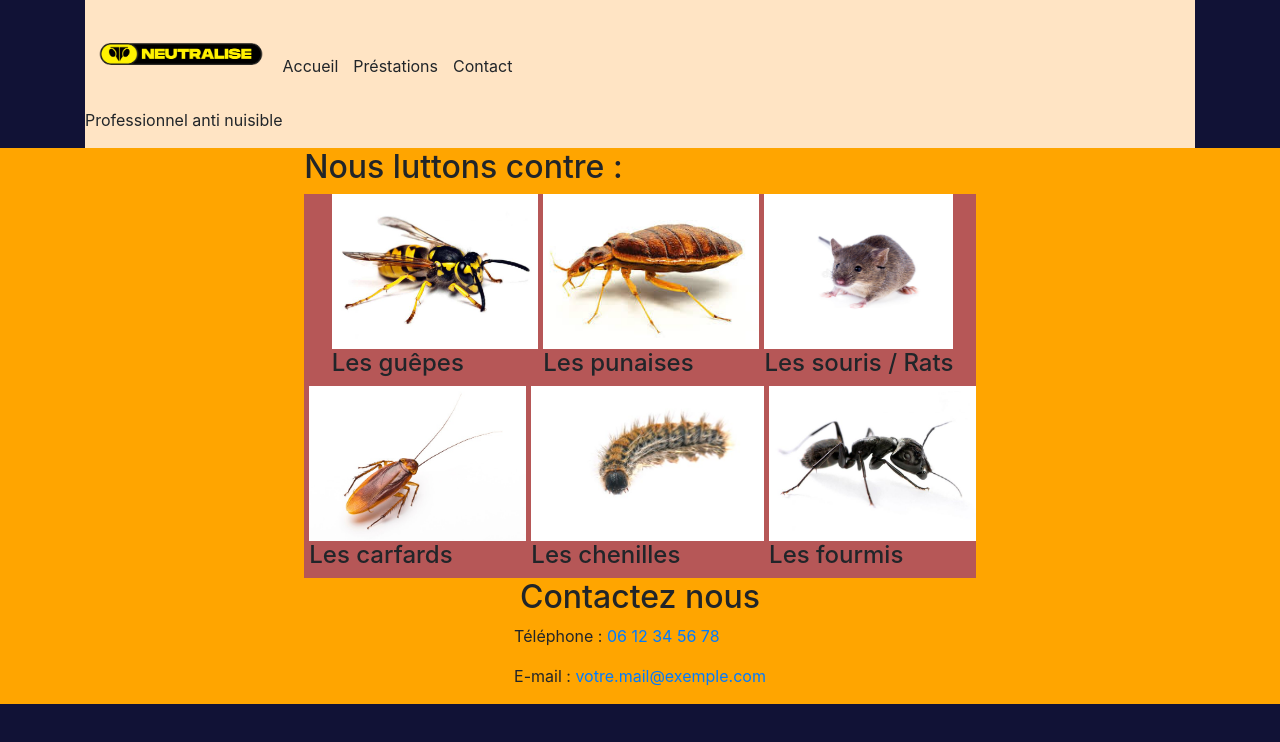
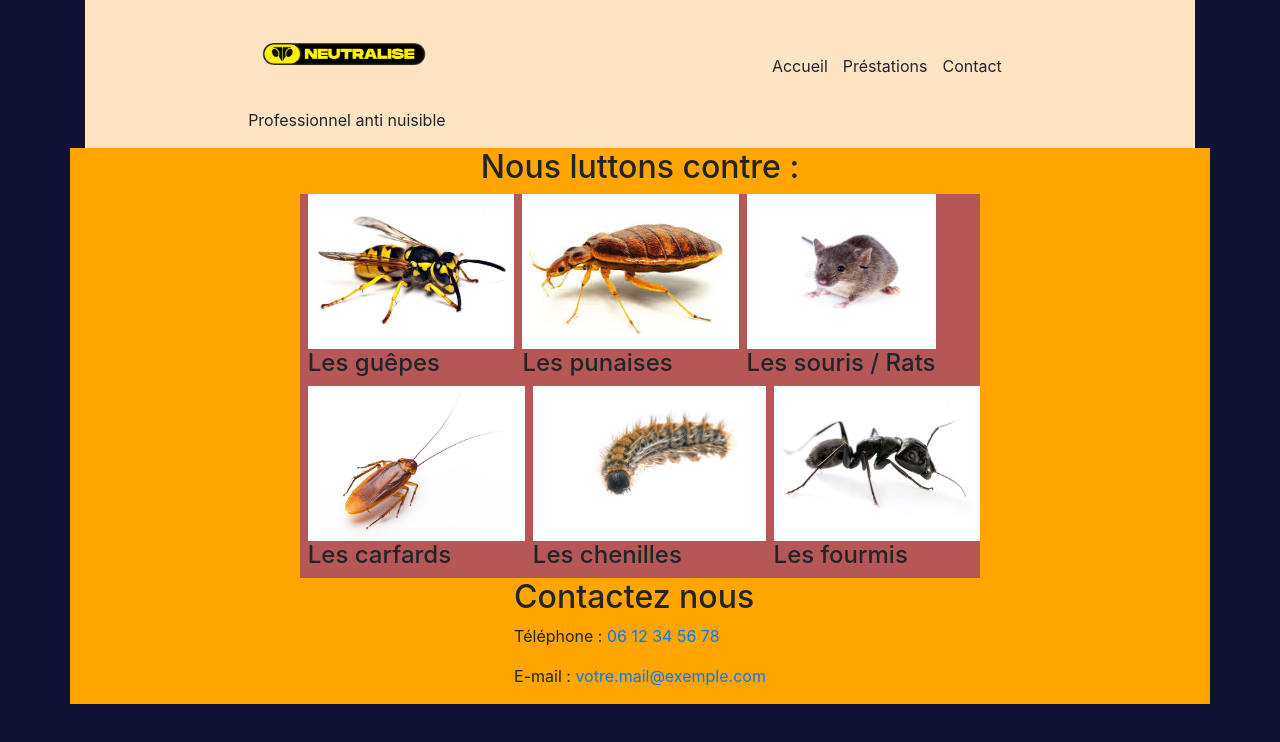
Before and after one commit to Rappson/neutralize, a React (Create React App) app in the folder frontend/: page / in a window 1280 px wide. Shown: the top 742 px of the page. Built offline with nearby package versions, Linux system fonts and the light colour scheme.

Commit message:
probleme avec les insectes

```diff
--- a/frontend/src/Style/Style.css
+++ b/frontend/src/Style/Style.css
@@ -20,9 +20,6 @@ header{
 
 .home{
     background-color: orange;
-    display: flex;
-    flex-direction: column;
-    align-items: center;
 }
 
 /* cards */
@@ -33,21 +30,5 @@ header{
 }
 
 .insect-cards-area{
-    display: flex;
-    flex-direction: column;
-    align-items: center;
     background-color: rgb(182, 87, 87);
 }
-
-.first-row,.second-row{
-    display: flex;
-}
-
-.contact-title{
-    display: flex;
-    justify-content: center;
-}
-
-.bloc-image{
-    margin-left: 5px;
-}
--- a/frontend/src/components/articles/home.js
+++ b/frontend/src/components/articles/home.js
@@ -57,10 +57,10 @@ function Home() {
     const secondRow = imagesData.slice(3, 6);
 
     return (
-        <div className='home'>
+        <div className='home container d-flex flex-column justify-content-center align-items-center'>
 
             {/* Présentation des services avec images des insectes traités */}
-            <div className='insectes'>
+            <div className='insectes d-flex flex-column justify-content-center align-items-center'>
                 <h2>Nous luttons contre :</h2>
                 {/* Cards des insectes
                     Faire les liaisons avec les balises React (Router, link, etc)
@@ -71,7 +71,7 @@ function Home() {
                     clik redirect -> vers une description de la bestiole
                 */}
                 <div className='insect-cards-area'>
-                <div className='second-row'>
+                <div className='second-row d-flex'>
                         {secondRow.map((image) => (
                             <ImageWithTitle
                                 key={image.id}
@@ -81,7 +81,7 @@ function Home() {
                         ))}
                     </div>
 
-                    <div className='first-row'>
+                    <div className='first-row d-flex'>
                         {firstRow.map((image) => (
                             <ImageWithTitle
                                 key={image.id}
--- a/frontend/src/components/articles/imageWithTitle.js
+++ b/frontend/src/components/articles/imageWithTitle.js
@@ -4,7 +4,7 @@ import '../../Style/Style.css'
 function ImageWithTitle(props) {
     const { imageUrl, title, altText } = props;
     return (
-        <div className="bloc-image">
+        <div className="bloc-image ml-2">
             <img src={imageUrl} alt={altText} className='insect-cards-img'></img>
             <h4 className='insect-title'>{title}</h4>
         </div>
--- a/frontend/src/components/header/Header.js
+++ b/frontend/src/components/header/Header.js
@@ -7,7 +7,7 @@ import Logo3 from '../../Style/images/logo_neutalise_3.png';
 function Header() {
     return (
         <div className="Header container">
-            <header className="d-flex align-items-center justify-content-center justify-content-lg-start">
+            <header className="d-flex align-items-center justify-content-around">
                 {/* ajouter le logo "certi biocide" */}
                 <div className="title">
                     <img src={Logo3} alt="Logo anti nuisible" className="logo_principal"></img>
```
